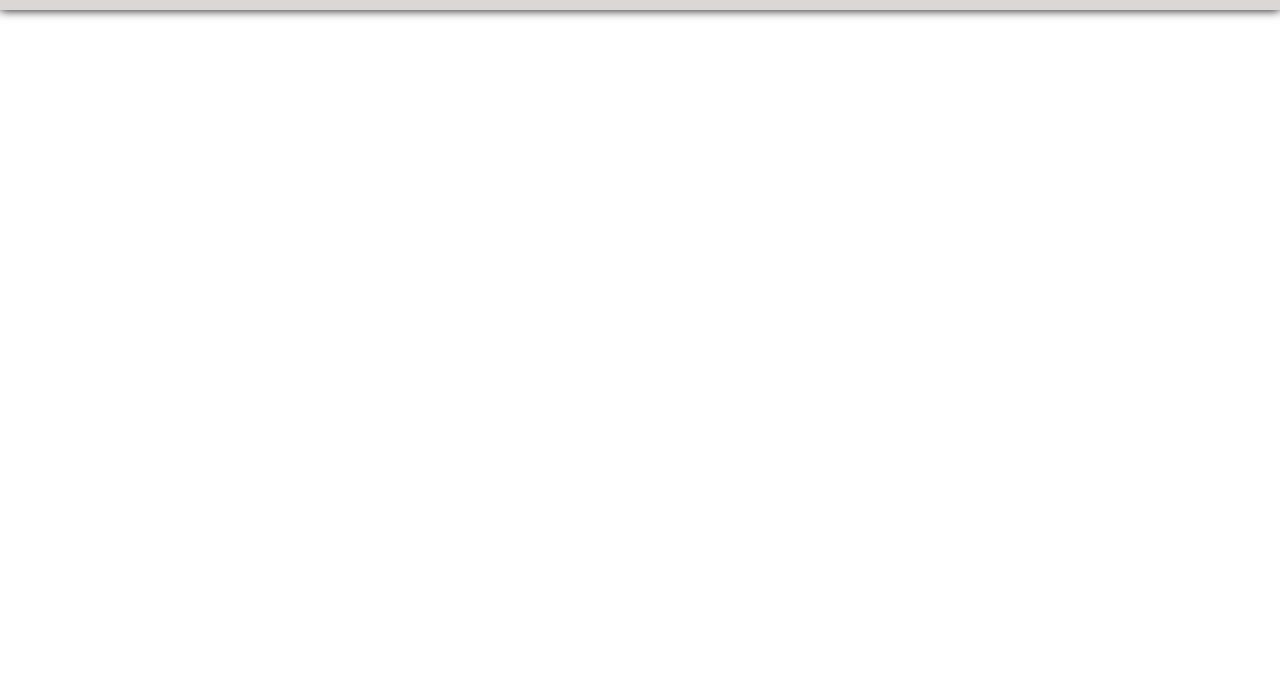
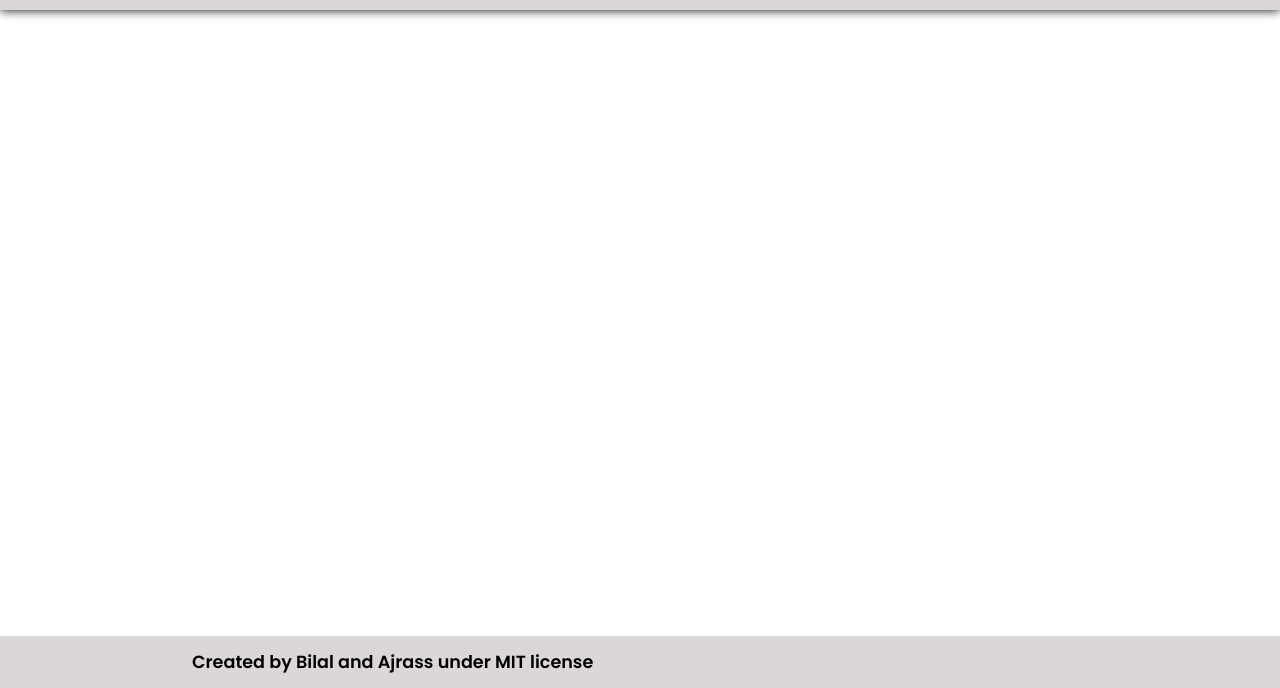
Before and after one commit to tajemouti/js-capstone-project, a website built with webpack: page src/index.html in a window 1280 px wide. Shown: the part 112-800 px from the top of the page. Built offline with nearby package versions, Linux system fonts and the light colour scheme.

Commit message:
Add basic styling to the footer

```diff
--- a/src/index.html
+++ b/src/index.html
@@ -17,7 +17,9 @@
         </ul>
     </header>
     <footer id="footer">
-
+        <p>
+            Created by Bilal and Ajrass under MIT license
+        </p>
     </footer>
 </body>
 </html>
--- a/src/style.css
+++ b/src/style.css
@@ -40,4 +40,14 @@ ul img {
 
 footer {
   display: flex;
+  position: fixed;
+  bottom: 0;
+  min-width: 100%;
+  padding: 1% 15%;
+  background: rgb(219, 215, 215);
 }
+
+footer p {
+  font-size: 1.1em;
+  font-weight: 600;
+}
```
